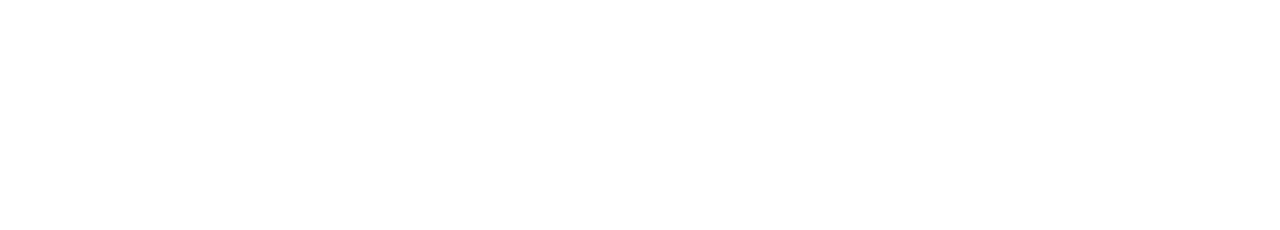
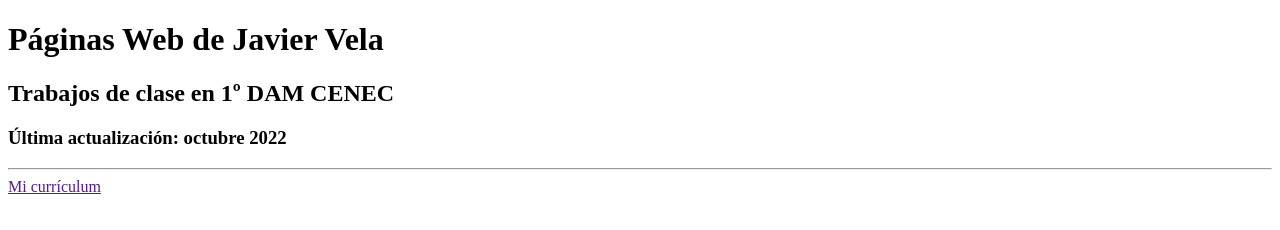
Before and after one commit to JavierVelaR/Publico, a plain HTML site: page pagPublica.html in a window 1280 px wide. Drawn offline with Linux system fonts and the light colour scheme.

Commit message:
Update pagPublica.html

```diff
--- a/pagPublica.html
+++ b/pagPublica.html
@@ -7,6 +7,11 @@
     <title>Document</title>
 </head>
 <body>
+    <h1>Páginas Web de Javier Vela</h1>
+    <h2>Trabajos de clase en 1º DAM CENEC</h2>
+    <h3>Última actualización: octubre 2022</h3>
+<hr/>
+<a href="">Mi currículum</a>
 
 </body>
 </html>
```
